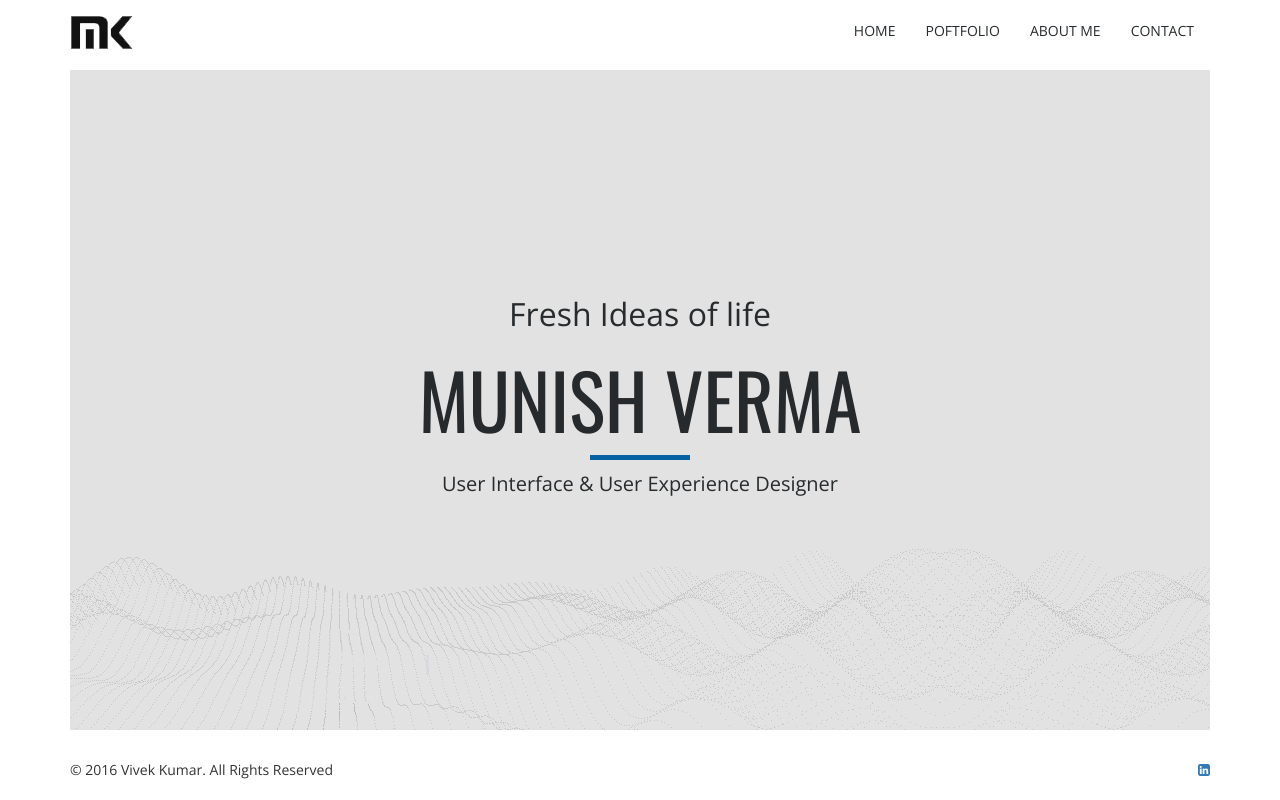
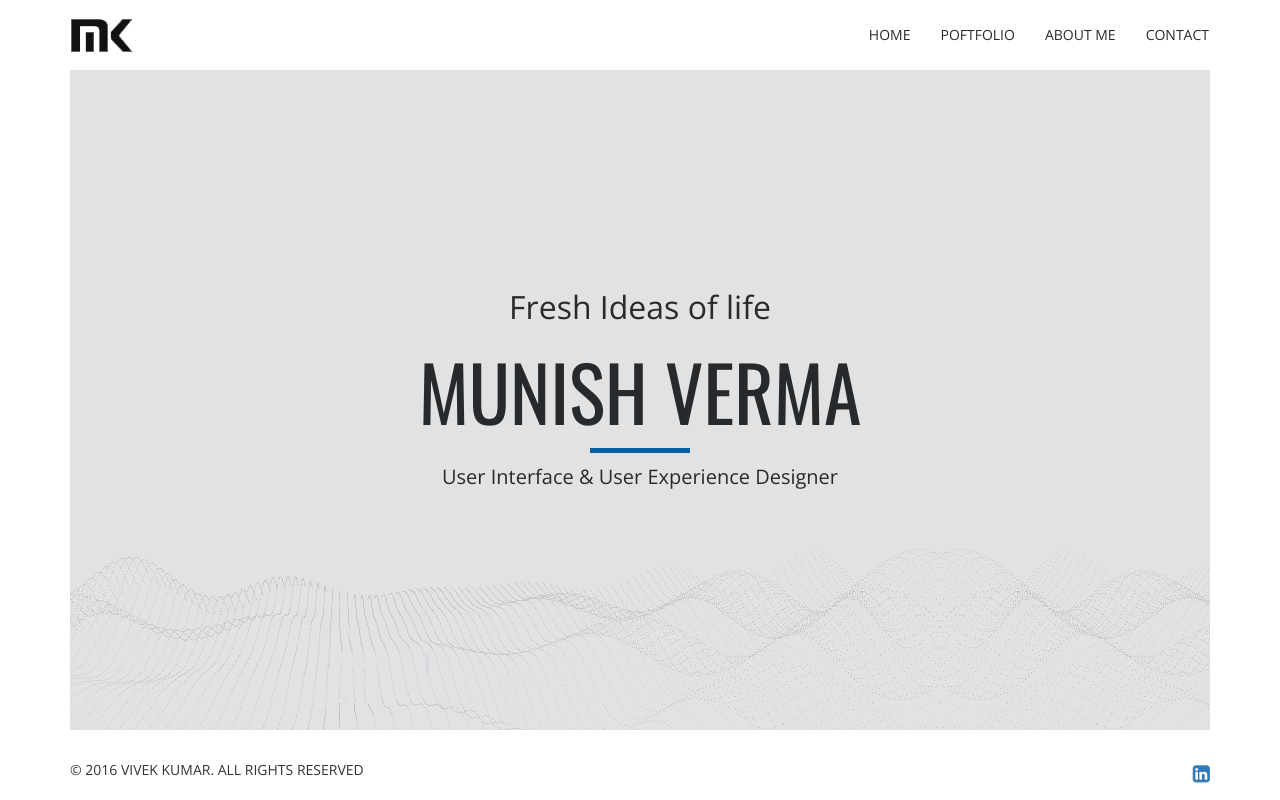
Before and after one commit to webuimaker/mk, a plain HTML site: page index.html in a window 1280 px wide. Drawn offline with nearby package versions, Linux system fonts and the light colour scheme.

Commit message:
Updated Changes

```diff
--- a/css/style.scss
+++ b/css/style.scss
@@ -13,6 +13,7 @@ body{
 header,footer{height:70px;}
 footer{
 	padding-top:30px;
+	text-transform:uppercase;
 }
 
 .social-link{
@@ -20,13 +21,16 @@ footer{
 	li{
 		list-style:none;
 		text-align:right;
+		font-size:20px;
+		color:#007bb5;
 	}
 }
 .site-nav{
 	z-index:999;
-	.navbar-brand{padding-left:0px;}
+	.navbar-brand{padding-left:0px; margin-top:3px}
 	.navbar-collapse{
 		.navbar-nav{
+			margin-top:4px;
 			li{
 				margin-top:5px;
 				a{
@@ -39,6 +43,10 @@ footer{
 						color:#0987C5;
 					}
 				}
+
+				&:last-child {
+					a{padding-right:0px}
+					}
 			}
 		}
 	}
@@ -51,7 +59,7 @@ footer{
 	align-items:center;
 
 	.caption-content2{
-		margin: 0px auto;
+		margin: -15px auto 0px;
 		text-align:center;
 		width:calc(100% - 100px);
 		h1 {
@@ -114,6 +122,7 @@ footer{
 	.home-wrapper .caption-content2{ width: calc(100% - 10px);}
 	.navbar-header{
 		.navbar-toggle{
+			margin-top:17px;
 			border:1px solid #ccc;
 			.icon-bar{
 				background:#333;
@@ -133,7 +142,8 @@ footer{
 		.tagline{font-size:14px;}
 	}
 	footer{
-		font-size:11px
+		font-size:11px;
+		padding-top:26px;
 	}
 
 
```
Also changed, not shown: css/style.css, 2 other files.
